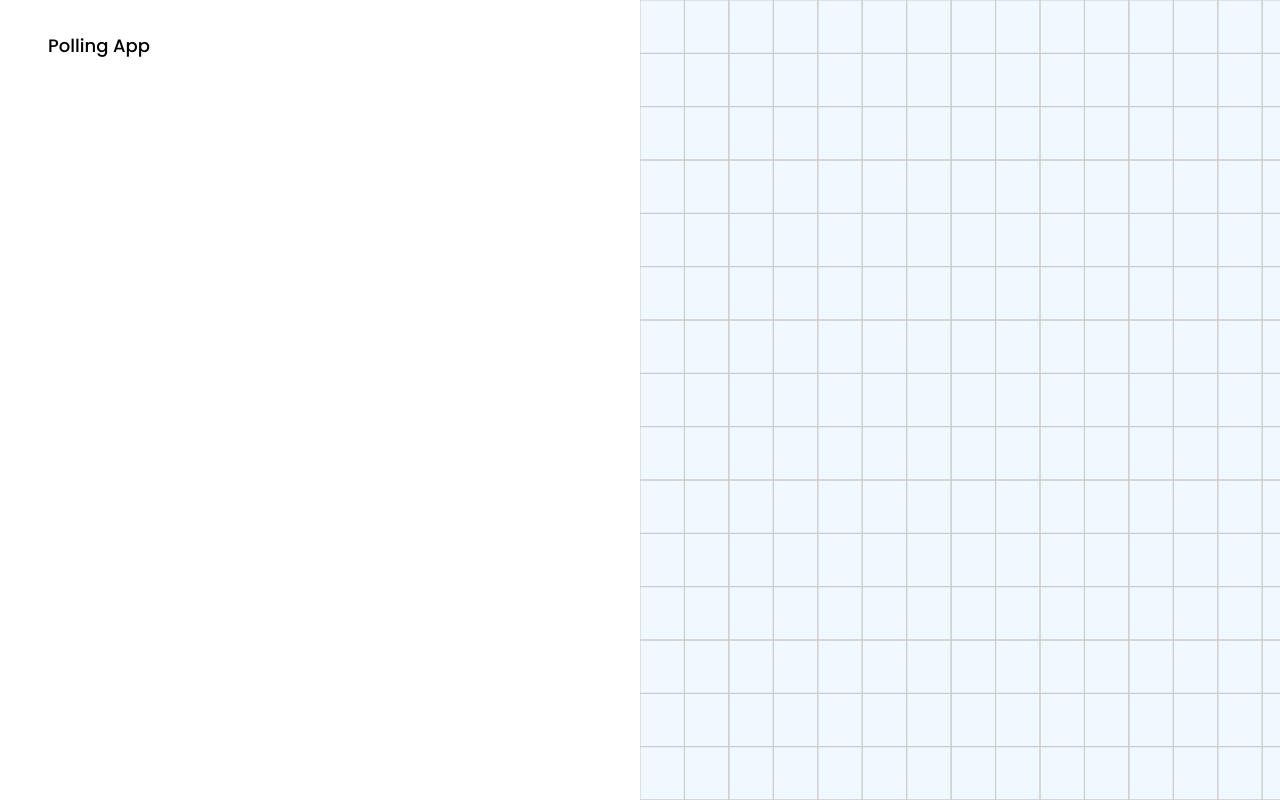
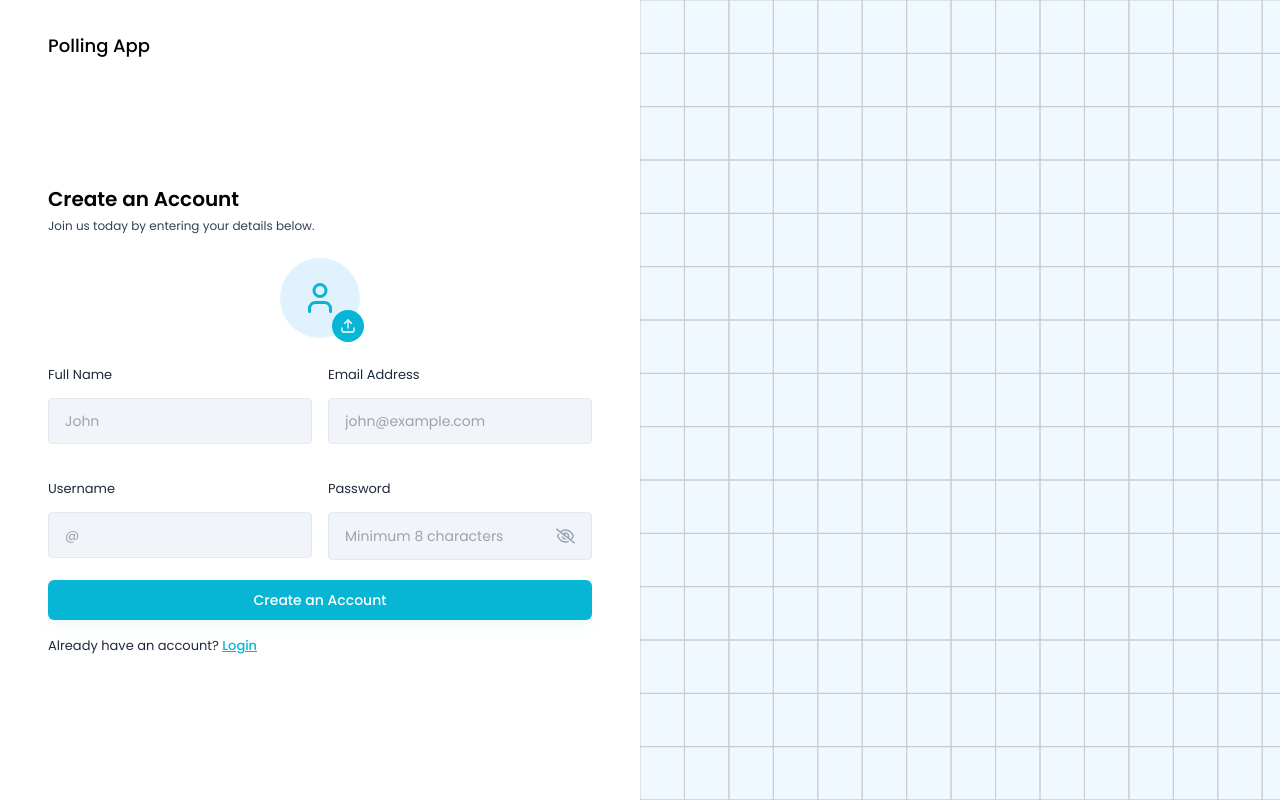
Before and after one commit to hajarkattaa/polling-app, a React (Vite) app in the folder frontend/polling-app/: page /signup in a window 1280 px wide. Built offline with nearby package versions, Linux system fonts and the light colour scheme.

Commit message:
Completing Login screen UI setup

```diff
--- /dev/null
+++ b/frontend/polling-app/src/components/Input/ProfilePhotoSelector.jsx
@@ -0,0 +1,91 @@
+/* eslint-disable no-unused-vars */
+import React, { useRef, useState } from "react";
+import { LuUser, LuUpload, LuTrash } from "react-icons/lu";
+const ProfilePhotoSelector = ({ image, setImage }) => {
+  // Ref: gives direct access to the DOM input element
+  const inputRef = useRef(null);
+
+  // State: stores preview URL of selected image (for display)
+  const [previewUrl, setPreviewUrl] = useState(null);
+
+  // Runs when user selects a file
+  const handleImageChange = (event) => {
+    // event.target.files → array of selected files
+    // LOGIC: will take the selected image and store it
+    const file = event.target.files[0];
+    if (file) {
+      //update the image state
+      setImage(file);
+
+      //generate previewUrl from the file
+      const preview = URL.createObjectURL(file);
+      setPreviewUrl(preview);
+    }
+  };
+
+  // Runs when user removes the image
+  const handleRemoveImage = () => {
+    setImage(null);
+    setPreviewUrl(null);
+    if (inputRef.current) {
+      inputRef.current.value = "";
+    }
+  };
+
+  // Trigger file picker manually
+  const onChooseFile = () => {
+    // inputRef.current → actual <input> element
+    inputRef.current.click();
+  };
+
+  return (
+    <div className="flex justify-center mb-6">
+      {/* Hidden file input */}
+      <input
+        type="file"
+        accept="image/*"
+        // LOGIC: only allow image files
+
+        ref={inputRef}
+        // JS: attach ref to access input programmatically
+
+        onChange={handleImageChange}
+        // LOGIC: when user selects file → run handler
+
+        className="hidden"
+      />
+
+      {!previewUrl ? (
+        <div className="w-20 h-20 flex items-center justify-center bg-sky-100 rounded-full relative">
+          <LuUser className="text-4xl text-primary" />
+
+          <button
+            type="button"
+            className="w-8 h-8 flex items-center justify-center bg-primary text-white rounded-full absolute -bottom-1 -right-1"
+            onClick={onChooseFile}
+          >
+            <LuUpload />
+          </button>
+        </div>
+      ) : (
+        <div className="relative">
+          <img
+            src={previewUrl}
+            alt="profile photo"
+            className="w-20 h-20 rounded-full object-cover"
+          />
+
+          <button
+            type="button"
+            className="w-8 h-8 flex items-center justify-center bg-red-500 text-white rounded-full absolute -bottom-1 -right-1"
+            onClick={handleRemoveImage}
+          >
+            <LuTrash />
+          </button>
+        </div>
+      )}
+    </div>
+  );
+};
+
+export default ProfilePhotoSelector;
--- a/frontend/polling-app/src/pages/Auth/SignUpForm.jsx
+++ b/frontend/polling-app/src/pages/Auth/SignUpForm.jsx
@@ -1,10 +1,111 @@
-import React from "react";
+/* eslint-disable no-unused-vars */
+import React, { useState } from "react";
 import AuthLayout from "../../components/layout/AuthLayout";
+import { Link, useNavigate } from "react-router-dom";
+import ProfilePhotoSelector from "../../components/Input/ProfilePhotoSelector";
+import AuthInput from "../../components/Input/AuthInput";
 
 const SignUpForm = () => {
+  // State: stores selected profile picture file or image data
+  const [profilePic, setProfilePic] = useState(null);
+
+  // State: stores full name input value
+  const [fullName, setFullName] = useState("");
+
+  // State: stores email input value
+  const [email, setEmail] = useState("");
+
+  // State: stores username input value
+  const [username, setUsername] = useState("");
+
+  // State: stores password input value
+  const [password, setPassword] = useState("");
+
+  // State: stores error message
+  const [error, setError] = useState(null);
+
+  // Function from react-router-dom used later to move to another page
+  const navigate = useNavigate();
+
+  // Runs when the signup form is submitted
+  const handleSignUp = async (e) => {
+    e.preventDefault();
+    // Prevent the browser from refreshing the page
+    // Keep form handling inside React
+  };
+
   return (
     <AuthLayout>
-      <div></div>
+      {/* Main signup content area */}
+      <div className="lg:w-[100%] h-auto md:h-full mt-10 md:mt-0 flex flex-col justify-center">
+        {/* Page title */}
+        <h3 className="text-xl font-semibold text-black">Create an Account</h3>
+
+        {/* Subtitle */}
+        <p className="text-xs text-slate-700 mt-[5px] mb-6">
+          Join us today by entering your details below.
+        </p>
+
+        {/* Form submit triggers handleSignUp */}
+        <form onSubmit={handleSignUp}>
+          {/* Reusable component to choose profile photo */}
+          <ProfilePhotoSelector image={profilePic} setImage={setProfilePic} />
+          <div className="grid grid-cols-1 md:grid-cols-2 gap-4">
+            <AuthInput
+              value={fullName}
+              onChange={({ target }) => setFullName(target.value)}
+              label="Full Name"
+              placeholder="John"
+              type="text"
+            />
+            <AuthInput
+              value={email}
+              // LOGIC: input displays state
+
+              onChange={({ target }) => setEmail(target.value)}
+              // JS: destructuring event → target.value
+              // LOGIC: user types → update email state
+
+              label="Email Address"
+              placeholder="john@example.com"
+              type="text"
+            />
+
+            <AuthInput
+              value={username}
+              onChange={({ target }) => setUsername(target.value)}
+              // LOGIC: user types → update password state
+
+              label="Username"
+              placeholder="@"
+              type="text"
+            />
+            <AuthInput
+              value={password}
+              // LOGIC: input linked to password state
+
+              onChange={({ target }) => setPassword(target.value)}
+              // LOGIC: user types → update password state
+
+              label="Password"
+              placeholder="Minimum 8 characters"
+              type="password"
+            />
+          </div>
+          {error && <p className="text-red-500 text-xs pb-2.5">{error}</p>}
+
+          <button type="submit" className="button-primary">
+            Create an Account
+          </button>
+
+          <p className="text-[13px] text-slate-800 mt-3">
+            Already have an account?{" "}
+            <Link className="font-medium text-primary underline" to="/login">
+              Login
+            </Link>
+          </p>
+        </form>
+      </div>
     </AuthLayout>
   );
 };
```
Also changed, not shown: frontend/polling-app/src/pages/Auth/LoginForm.jsx (+0 -8 lines).
